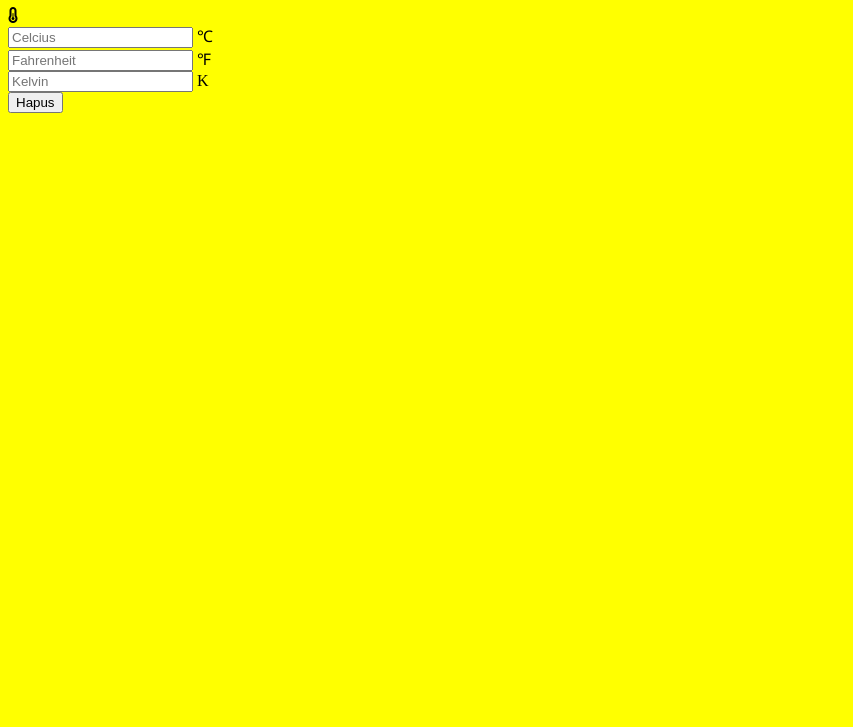
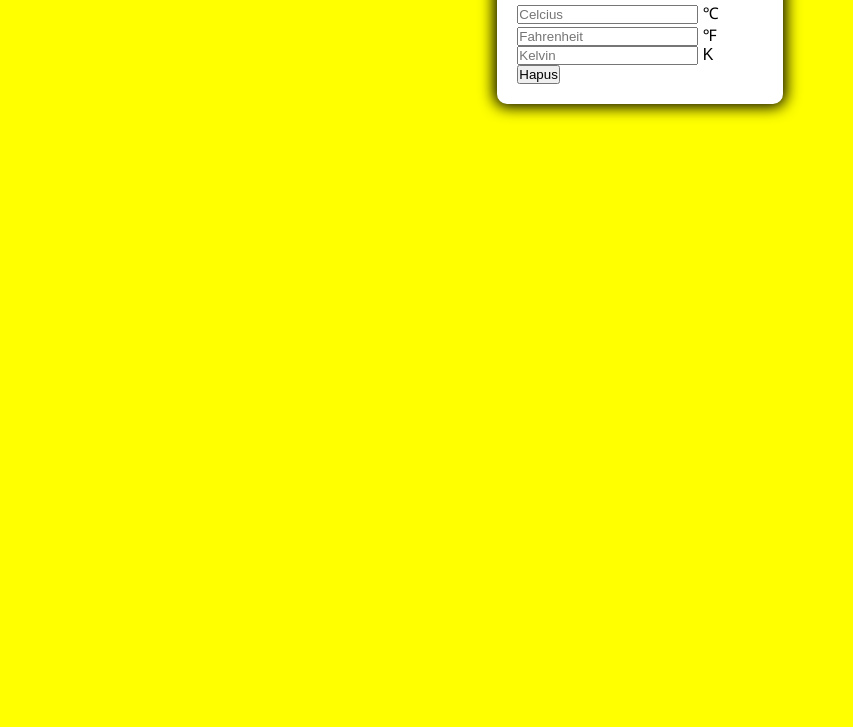
Before and after one commit to revou-fundamental-course/15-apr-24-samsularifinwd, a plain HTML site: page index.html in a window 1280 px wide. Shown: the part 73-800 px from the top of the page, without its empty margins (0-853 px from the left). Drawn offline with Linux system fonts and the light colour scheme.

Commit message:
html dan css

```diff
--- a/css/style.css
+++ b/css/style.css
@@ -1,3 +1,19 @@
+*{
+  margin: 0;
+  padding: 0;
+  box-sizing: border-box;
+}
 body{
+  display: flex;
+  justify-content: center;
+  align-items: center;
   background: yellow;
 }
+.container{
+  max-width: 450px;
+  background: white;
+  border-radius: 10px;
+  padding: 20px;
+  box-shadow: 0px 0px 15px 3px;
+  font-family: Sans-Serif;
+}
--- a/index.html
+++ b/index.html
@@ -15,7 +15,7 @@
   <div class="container">
     <div class="title">
       <h1>Kalkulator Suhu</h1>
-      <span class="Temperature-icon"><i class="fa-solid fa-temperature-half"></i></span>
+      <span class="Temperature-icon"><i class="fa-solid fa-temperature-three-quarters"></i></span>
     </div>
 
     <div id="celcius">
```
